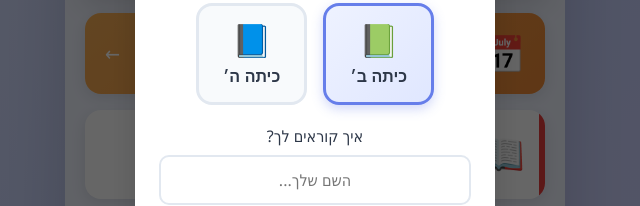
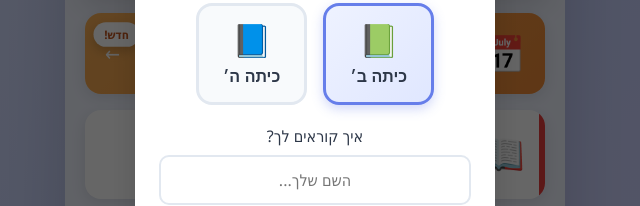
Before and after one commit to ohadperets/brainx-, a website: page index.html in a window 1280 px wide. Shown: the part 199-405 px from the top of the page, 325-965 px from the left. Drawn offline with Linux system fonts and the light colour scheme.

Commit message:
Add visible 'New' badge on daily challenge card

```diff
--- a/index.html
+++ b/index.html
@@ -161,6 +161,7 @@
 
         <!-- Daily Challenge -->
         <div class="daily-challenge-card" onclick="navigate('daily-challenge')">
+          <div class="dc-new-badge">חדש!</div>
           <div class="dc-icon">📅</div>
           <div class="dc-info">
             <div class="dc-title">אתגר יומי</div>
--- a/styles.css
+++ b/styles.css
@@ -1132,14 +1132,35 @@ html, body {
   box-shadow: var(--shadow);
   cursor: pointer;
   transition: transform 0.15s;
+  position: relative;
+  overflow: hidden;
 }
 
 .daily-challenge-card:active { transform: scale(0.97); }
+.dc-new-badge {
+  position: absolute;
+  top: 10px;
+  left: 10px;
+  background: #ffffff;
+  color: #c05621;
+  font-size: 11px;
+  font-weight: 800;
+  line-height: 1;
+  padding: 6px 10px;
+  border-radius: 999px;
+  box-shadow: 0 4px 10px rgba(0, 0, 0, 0.18);
+  animation: pulse-badge 1.6s ease-in-out infinite;
+}
 .dc-icon { font-size: 36px; }
 .dc-info { flex: 1; }
 .dc-title { font-size: 18px; font-weight: 700; }
 .dc-subtitle { font-size: 13px; opacity: 0.9; }
 .dc-arrow { font-size: 20px; }
+
+@keyframes pulse-badge {
+  0%, 100% { transform: scale(1); }
+  50% { transform: scale(1.08); }
+}
 
 /* ===== WELCOME BANNER UPDATE ===== */
 .welcome-avatar {
```
